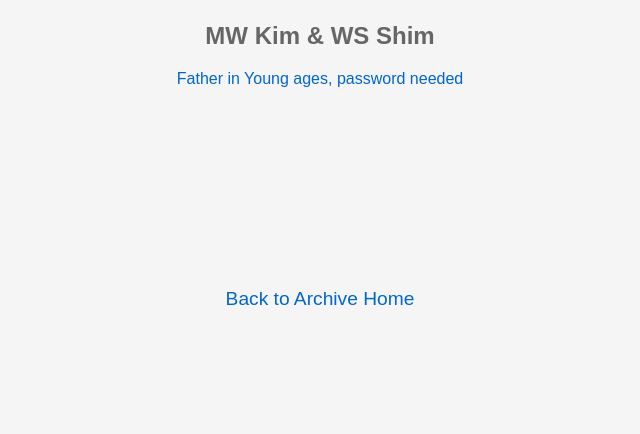
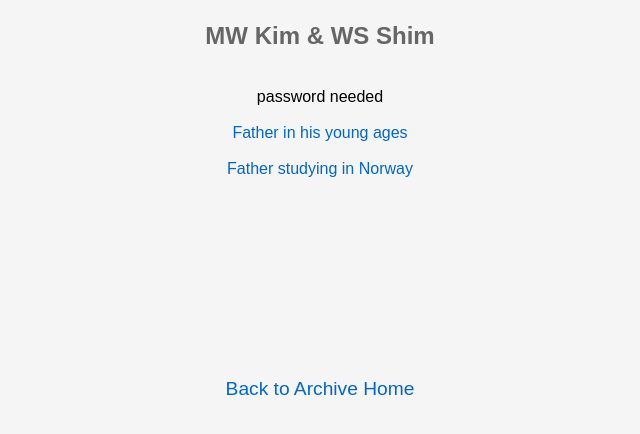
Before and after one commit to kyc923/kyc923.github.io, a plain HTML site: page parents.html in a window 1280 px wide. Shown: the part 150-584 px from the top of the page, without its empty margins (320-960 px from the left). Drawn offline with Linux system fonts and the light colour scheme.

Commit message:
Add F1.pdf link in parents.html and upload PDFs folder

```diff
--- a/parents.html
+++ b/parents.html
@@ -36,12 +36,16 @@
 <body>
   <h1>My Parents</h1>
   <h2>MW Kim &amp; WS Shim</h2>
-
-  <!-- PDF 링크 추가 -->
+  <br>
+<center>password needed</center>
+  <br>
   <div class="pdf-link">
-    <a href="PDFs/F1.pdf" target="_blank">Father in Young ages, password needed</a>
+    <a href="PDFs/F1.pdf" target="_blank">Father in his young ages</a>
   </div>
-
+    <br>
+  <div class="pdf-link">
+    <a href="PDFs/F3.pdf" target="_blank">Father studying in Norway</a>
+  </div>
 
 
   <div class="footer">
```
Also changed, not shown: 1 other file.
